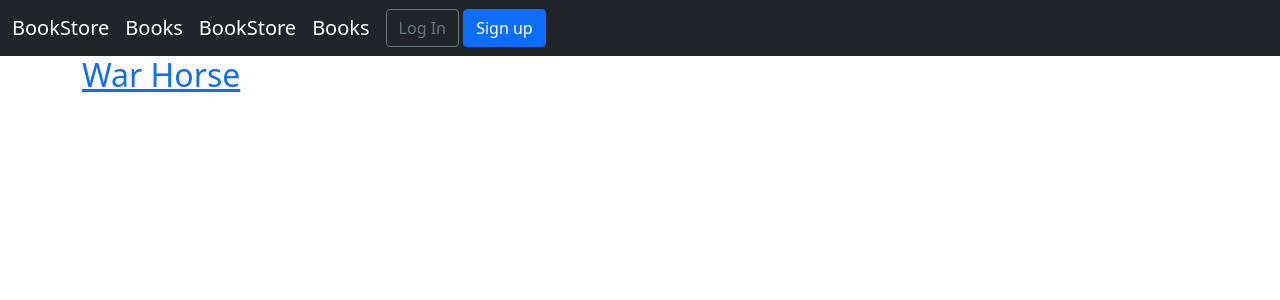
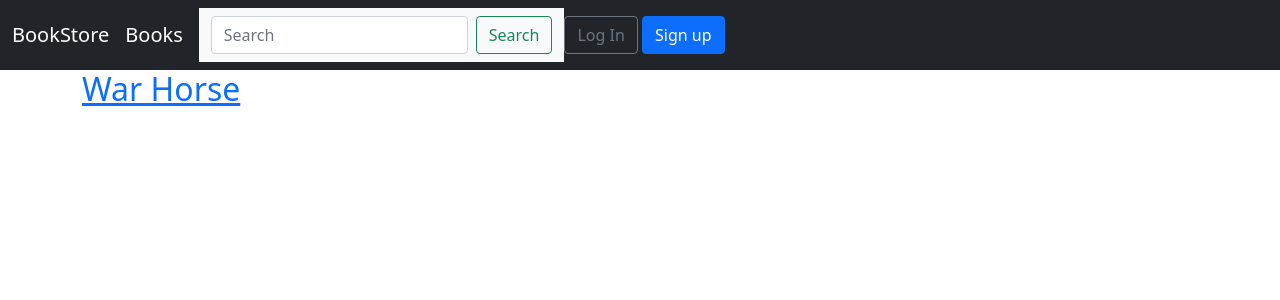
Before and after one commit to TUD-SDEV/lab-9-upload-Chewser101, a Django app: page /books/ in a window 1280 px wide. Shown: the top 300 px of the page. Run offline with Django 3.2, Linux system fonts and the light colour scheme; data comes from the database, SQL or seed files in the repository.

Commit message:
lab 9 part 5 commit

```diff
--- a/books/urls.py
+++ b/books/urls.py
@@ -1,7 +1,8 @@
 from django.urls import path
-from .views import BookListView, BookDetailView
+from .views import BookListView, BookDetailView, SearchResultsListView
 
 urlpatterns = [
     path('', BookListView.as_view(), name='book_list'),
     path('<uuid:pk>', BookDetailView.as_view(), name='book_detail'),
+    path('search/', SearchResultsListView.as_view(), name='search_results'),
 ]
--- a/books/views.py
+++ b/books/views.py
@@ -1,5 +1,6 @@
 from django.views.generic import ListView, DetailView
 from .models import Book
+from django.db.models import Q
 
 # Create your views here.
 class BookListView(ListView):
@@ -10,3 +11,14 @@ class BookListView(ListView):
 class BookDetailView(DetailView):
     model = Book
     template_name = 'books/book_detail.html'
+
+class SearchResultsListView(ListView):
+    model = Book
+    context_object_name = 'book_list'
+    template_name = 'books/search_results.html'
+
+    def get_queryset(self):
+        query = self.request.GET.get('q')
+        return Book.objects.filter(
+            Q(title__icontains=query) | Q(author__icontains=query)
+        )
--- a/templates/base.html
+++ b/templates/base.html
@@ -14,15 +14,21 @@
 
     <nav class="navbar navbar-expand-lg navbar-dark bg-dark">
       <div class="container-fluid">
-        <a class="navbar-brand" href="#">BookStore</a>
-		<a class="navbar-brand" href="#">Books</a>
+        <a class="navbar-brand" href="{% url 'home' %}">BookStore</a>
+        <a class="navbar-brand" href="{% url 'book_list' %}">Books</a>
 
         <button class="navbar-toggler" type="button" data-bs-toggle="collapse" data-bs-target="#navbarSupportedContent" aria-controls="navbarSupportedContent" aria-expanded="false" aria-label="Toggle navigation">
           <span class="navbar-toggler-icon"></span>
         </button>
+        <nav class="navbar navbar-light bg-light">
+          <div class="container-fluid">
+            <form class="d-flex" action="{% url 'search_results' %}" method ="get">
+              <input name = "q" class="form-control me-2" type="search" placeholder="Search" aria-label="Search">
+              <button class="btn btn-outline-success" type="submit">Search</button>
+            </form>
+          </div>
+        </nav>
         <div class="collapse navbar-collapse" id="navbarSupportedContent">
-          <a class="navbar-brand" href="{% url 'home' %}">BookStore</a>
-          <a class="navbar-brand" href="{% url 'book_list' %}">Books</a>
           {% if user.is_authenticated %}
           <ul class="nav navbar-nav ms-auto">
             <li class="nav-item dropdown">
```
Also changed, not shown: templates/books/search_results.html (added, +12 -0 lines), accounts/views.py (line endings or trailing spaces).
